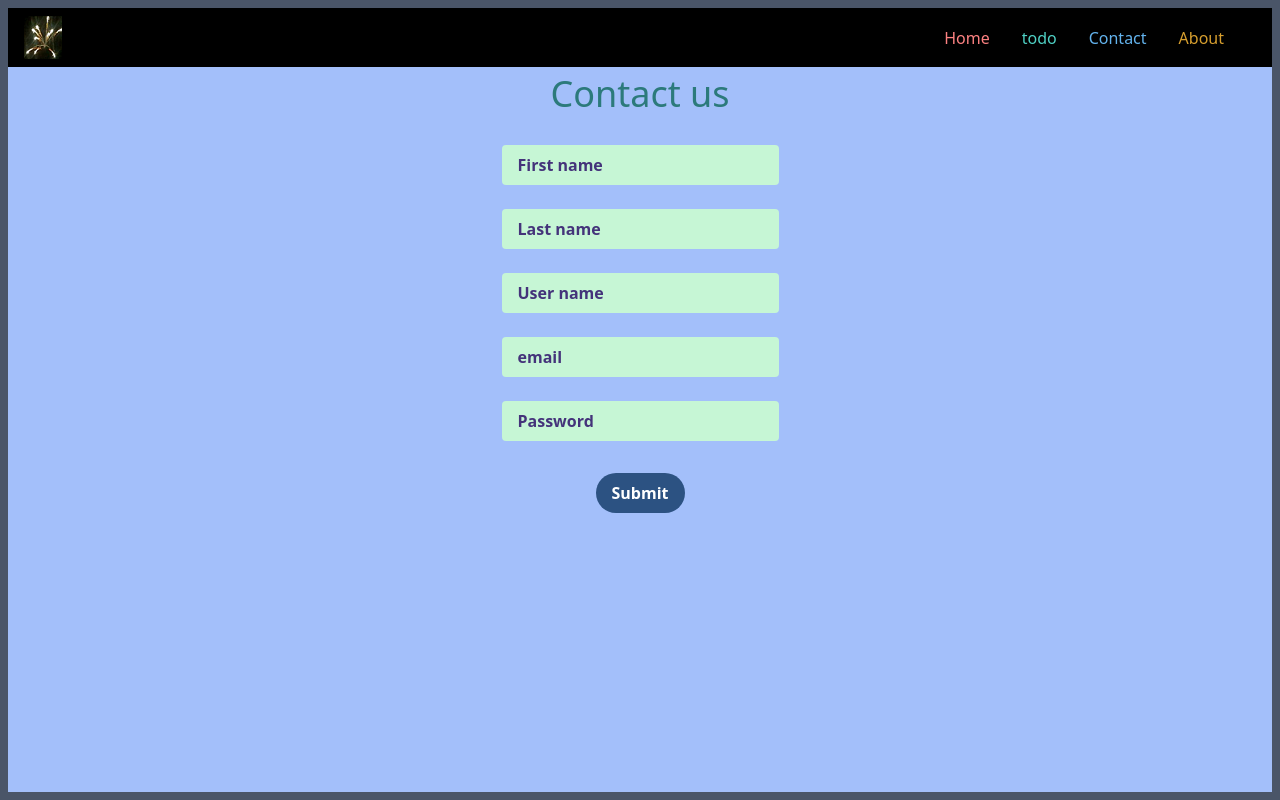
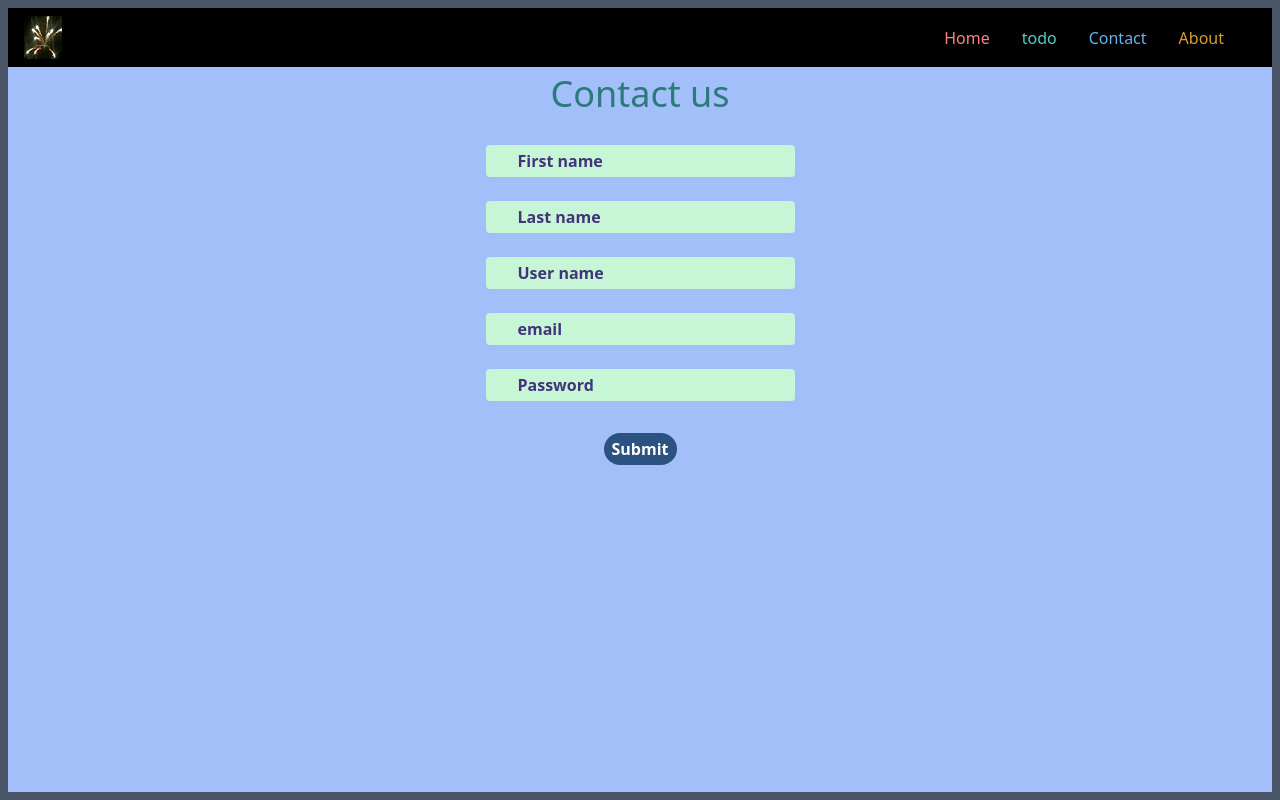
Before and after one commit to pryguy-lab/project-3, a React (Create React App) app: page /Form in a window 1280 px wide. Built offline with nearby package versions, Linux system fonts and the light colour scheme.

Commit message:
adjusted css in the contact page

```diff
--- a/src/components/Form.js
+++ b/src/components/Form.js
@@ -40,7 +40,7 @@
         <header className=" text-4xl text-teal-700">Contact us</header>
         <form className="mt-4 " action="">
           <input
-            className="my-2 rounded bg-green-200 hover:bg-green-400 text-black font-bold py-2 px-4 mx-4 placeholder-purple-900 mb-4"
+            className="my-2 rounded bg-green-200 hover:bg-green-400 text-black font-bold py-1 px-8 mx-8 placeholder-purple-900 mb-4"
             name="firstName"
             type="text"
             placeholder="First name"
@@ -49,7 +49,7 @@
           />
           <br />
           <input
-            className="my-2 rounded bg-green-200 hover:bg-green-400 text-black font-bold py-2 px-4 mx-4 placeholder-purple-900 mb-4"
+            className="my-2 rounded bg-green-200 hover:bg-green-400 text-black font-bold py-1 px-8 mx-8 placeholder-purple-900 mb-4"
             name="lastName"
             type="text"
             placeholder="Last name"
@@ -58,7 +58,7 @@
           />
           <br />
           <input
-            className="my-2 rounded bg-green-200 hover:bg-green-400 text-black font-bold py-2 px-4 mx-4 placeholder-purple-900 mb-4"
+            className="my-2 rounded bg-green-200 hover:bg-green-400 text-black font-bold py-1 px-8 mx-8 placeholder-purple-900 mb-4"
             name="userName"
             type="text"
             placeholder="User name"
@@ -67,7 +67,7 @@
           />
           <br />
           <input
-            className="my-2 rounded bg-green-200 hover:bg-green-400 text-black font-bold py-2 px-4 mx-4 placeholder-purple-900 mb-4"
+            className="my-2 rounded bg-green-200 hover:bg-green-400 text-black font-bold py-1 px-8 mx-8 placeholder-purple-900 mb-4"
             name="email"
             type="text"
             placeholder="email"
@@ -76,7 +76,7 @@
           />
           <br />
           <input
-            className="my-2 mb-8 rounded bg-green-200 hover:bg-green-400 text-black font-bold py-2 px-4 mx-4 placeholder-purple-900 mb-4"
+            className="my-2 mb-8 rounded bg-green-200 hover:bg-green-400 text-black font-bold py-1 px-8 mx-8 placeholder-purple-900 mb-4"
             name="password"
             type="password"
             placeholder="Password"
@@ -85,7 +85,7 @@
           />
         </form>
         <button
-          className="bg-blue-800 hover:bg-green-700 text-white font-bold py-2 px-4 rounded-full"
+          className="bg-blue-800 hover:bg-green-700 text-white font-bold py-1 px-2 rounded-full"
           onClick={(e) => this.onSubmit(e)}
         >
           Submit
```
